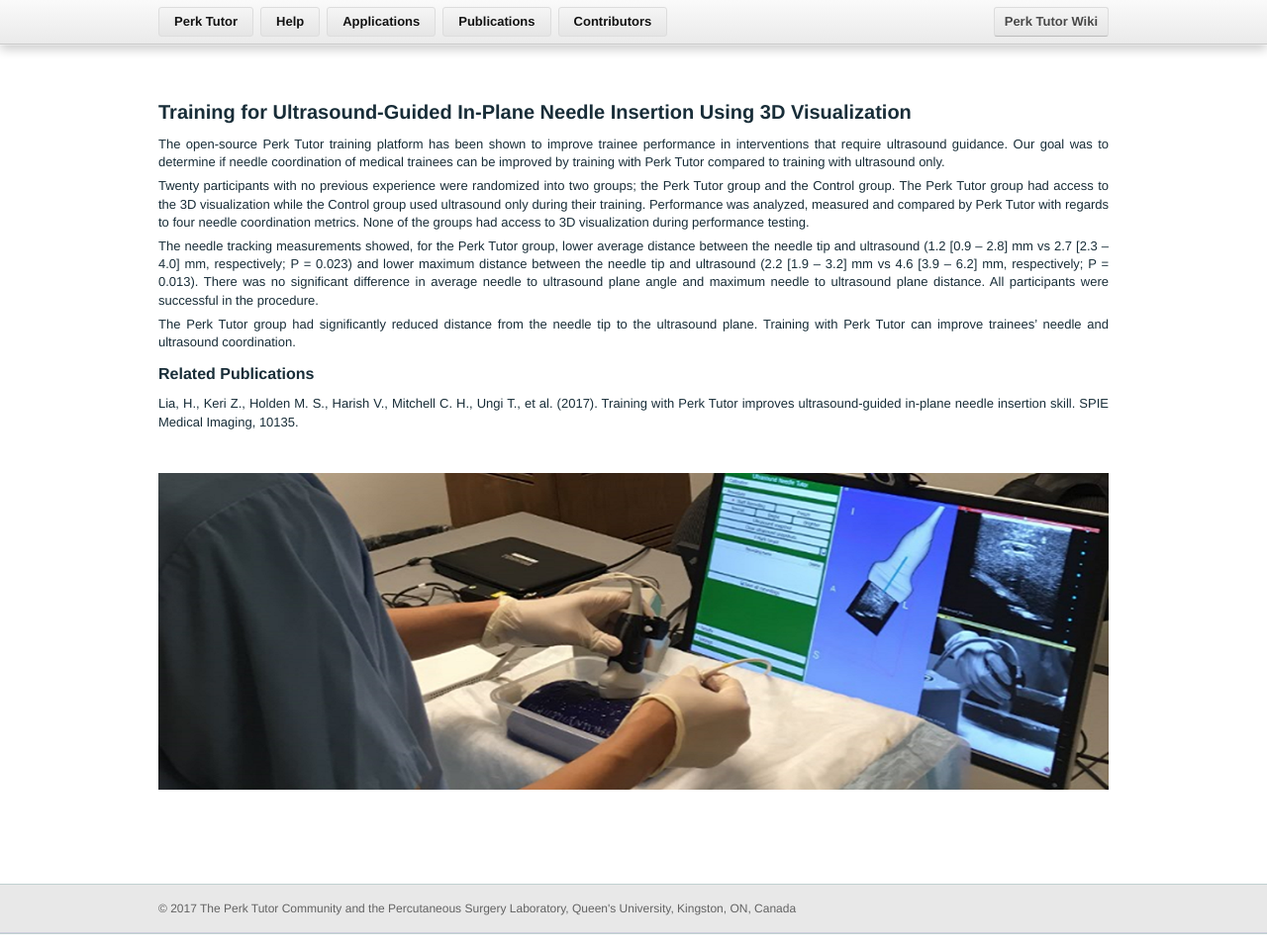
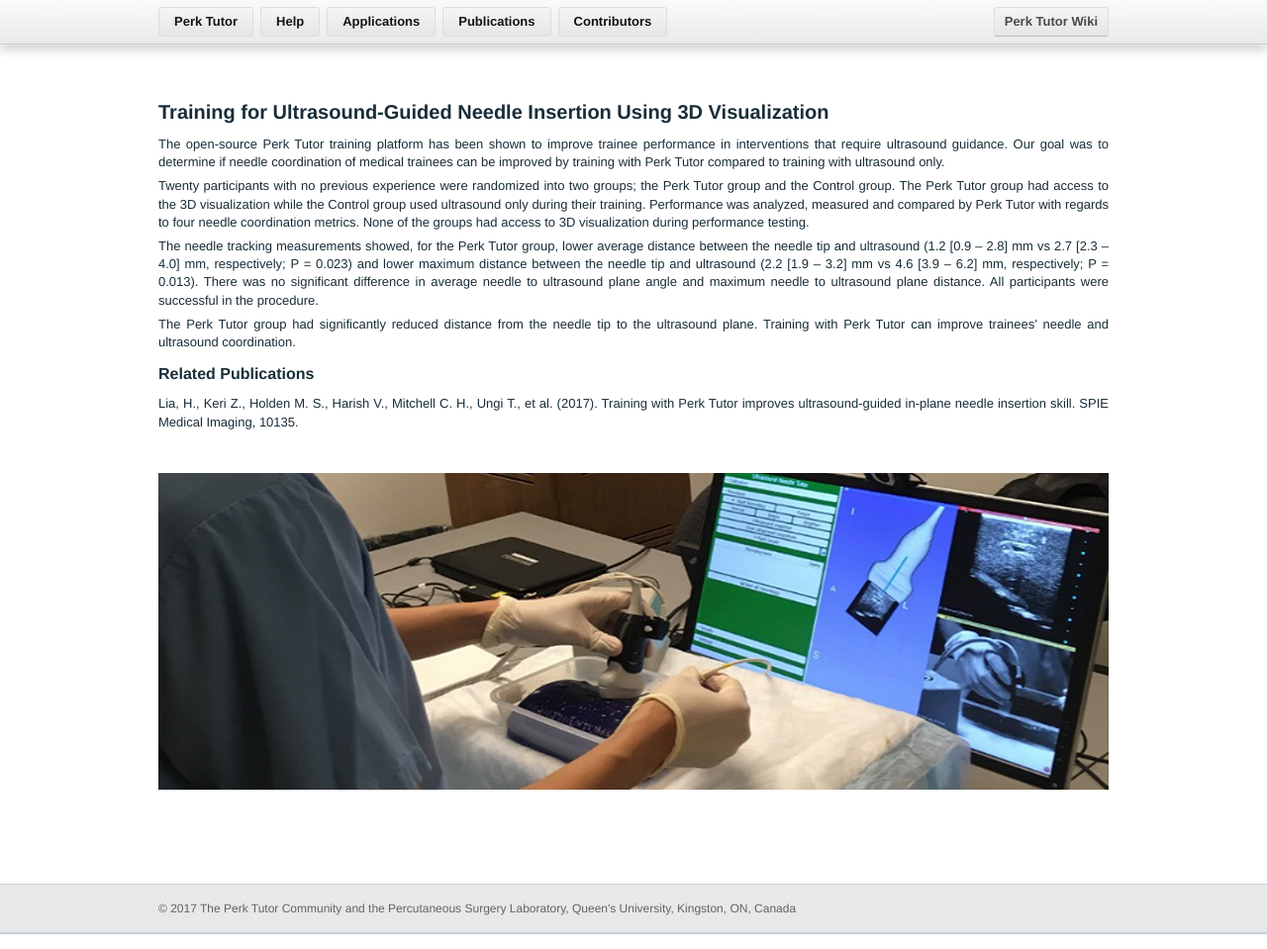
Before and after one commit to PerkTutor/perktutor.github.io, a Jekyll site: the page built from UsNeedle.md, in a window 1280 px wide. Shown: the whole page at 99% size. Built offline with Jekyll 4.4.1, drawn with Linux system fonts in a browser that asks for light colours; our own code applies the rules of GitHub Pages for plain Markdown files.

Commit message:
Fixing references to in-plane needle insertion.

```diff
--- a/InPlaneNeedle.md
+++ b/UsNeedle.md
@@ -1,9 +1,9 @@
 ---
 layout: example
-media: images/InPlaneNeedle.png
+media: images/UsNeedle.png
 ---
 
-# Training for Ultrasound-Guided In-Plane Needle Insertion Using 3D Visualization
+# Training for Ultrasound-Guided Needle Insertion Using 3D Visualization
 
 The open-source Perk Tutor training platform has been shown to improve trainee performance in interventions that require ultrasound guidance. Our goal was to determine if needle coordination of medical trainees can be improved by training with Perk Tutor compared to training with ultrasound only.
 
```
Also changed, not shown: Applications.md (+1 -1 lines), images/UsNeedle.png (renamed from images/InPlaneNeedle.png).
